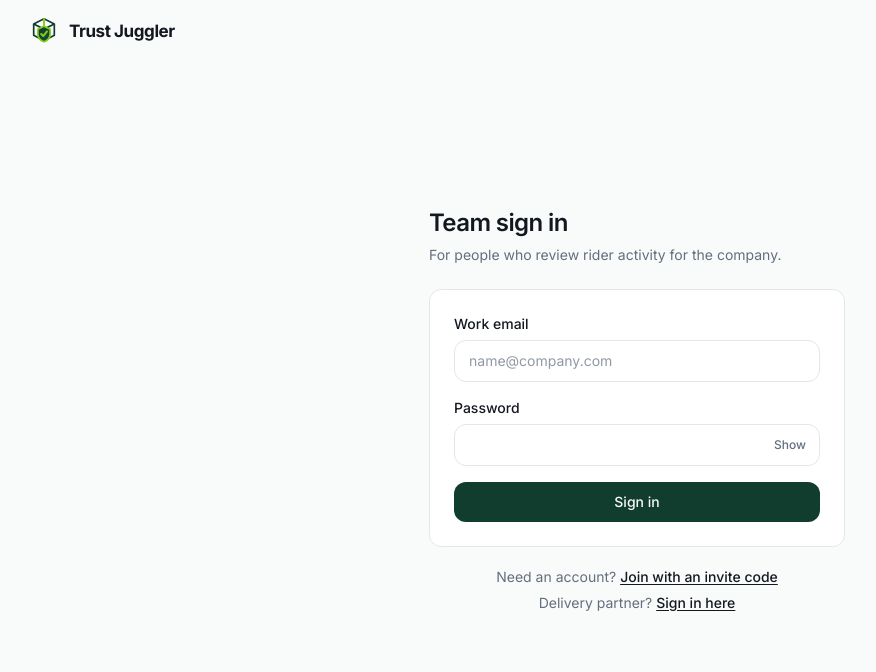
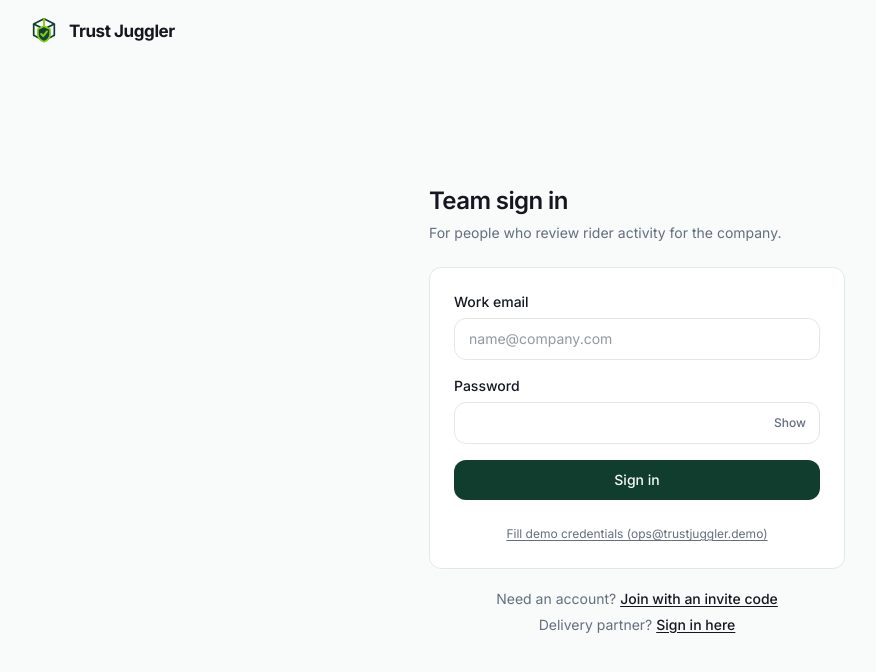
Before and after one commit to dev-1067/HackForge, a React (Vite) app: page /company/login in a window 1280 px wide. Shown: the top 672 px of the page, without its empty margins (3-879 px from the left). Built offline with nearby package versions, Linux system fonts and the light colour scheme; no server answers.

Commit message:
Add demo credentials quick-fill buttons to company and rider sign-in forms

```diff
--- a/src/pages/auth/CompanyLogin.tsx
+++ b/src/pages/auth/CompanyLogin.tsx
@@ -40,6 +40,20 @@ export const CompanyLogin: React.FC = () => {
         <Field label="Password" type="password" autoComplete="current-password" value={password}
           onChange={(v) => { setPassword(v); clearError('password') }} error={errors.password} />
         <Button type="submit" loading={busy} className="w-full">{busy ? 'Signing in' : 'Sign in'}</Button>
+        <div className="pt-1 text-center">
+          <button
+            type="button"
+            onClick={() => {
+              setEmail('ops@trustjuggler.demo')
+              setPassword('demo-pass-123')
+              clearError('email')
+              clearError('password')
+            }}
+            className="text-xs text-muted-foreground hover:text-foreground underline underline-offset-2 transition-colors"
+          >
+            Fill demo credentials (ops@trustjuggler.demo)
+          </button>
+        </div>
       </form>
     </AuthShell>
   )
--- a/src/pages/auth/RiderLogin.tsx
+++ b/src/pages/auth/RiderLogin.tsx
@@ -40,6 +40,20 @@ export const RiderLogin: React.FC = () => {
         <Field label="Password" type="password" autoComplete="current-password" value={password}
           onChange={(v) => { setPassword(v); clearError('password') }} error={errors.password} />
         <Button type="submit" loading={busy} className="w-full">{busy ? 'Signing in' : 'Sign in'}</Button>
+        <div className="pt-1 text-center">
+          <button
+            type="button"
+            onClick={() => {
+              setPhone('9000000001')
+              setPassword('demo-pass-123')
+              clearError('phone')
+              clearError('password')
+            }}
+            className="text-xs text-muted-foreground hover:text-foreground underline underline-offset-2 transition-colors"
+          >
+            Fill demo credentials (9000000001)
+          </button>
+        </div>
       </form>
     </AuthShell>
   )
```
